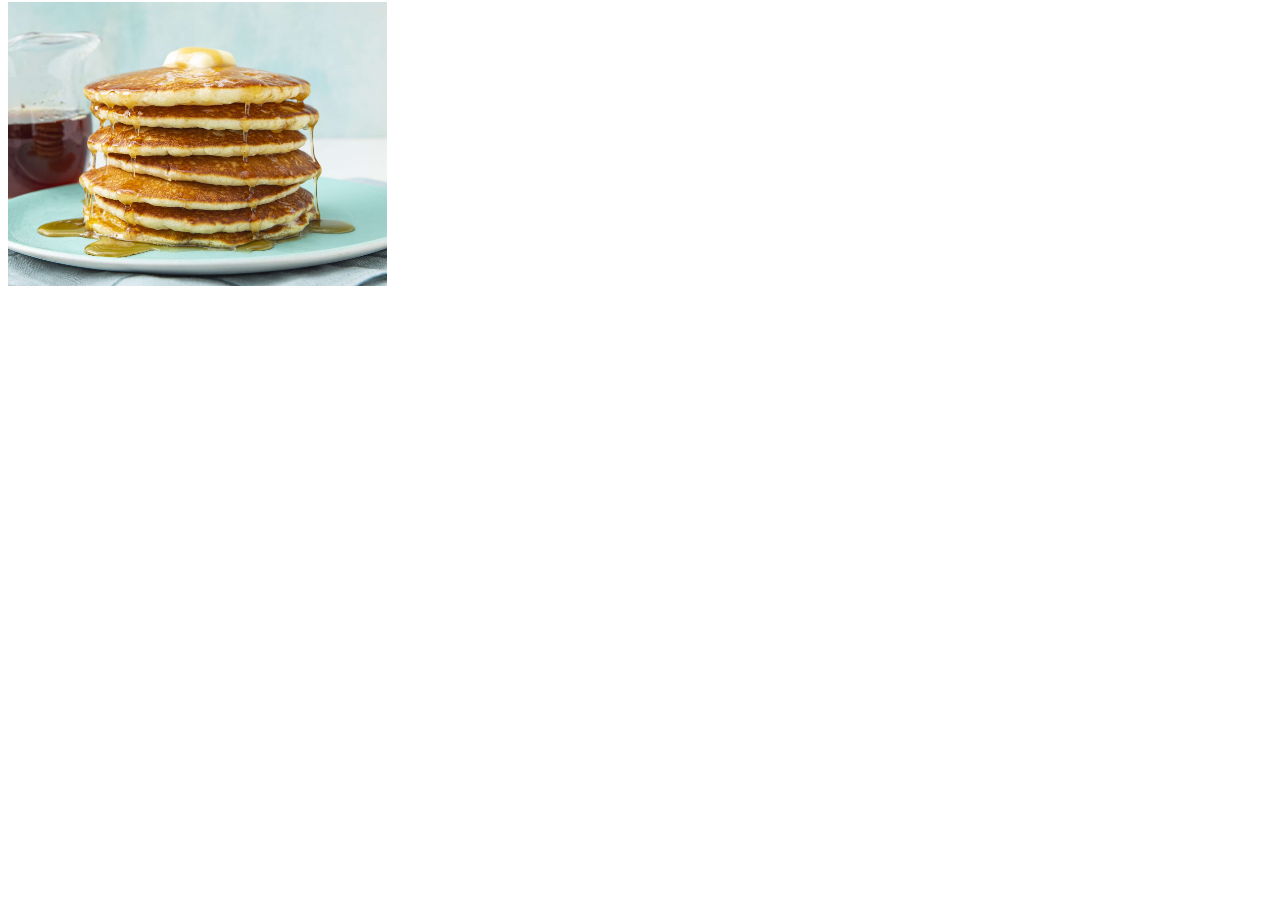
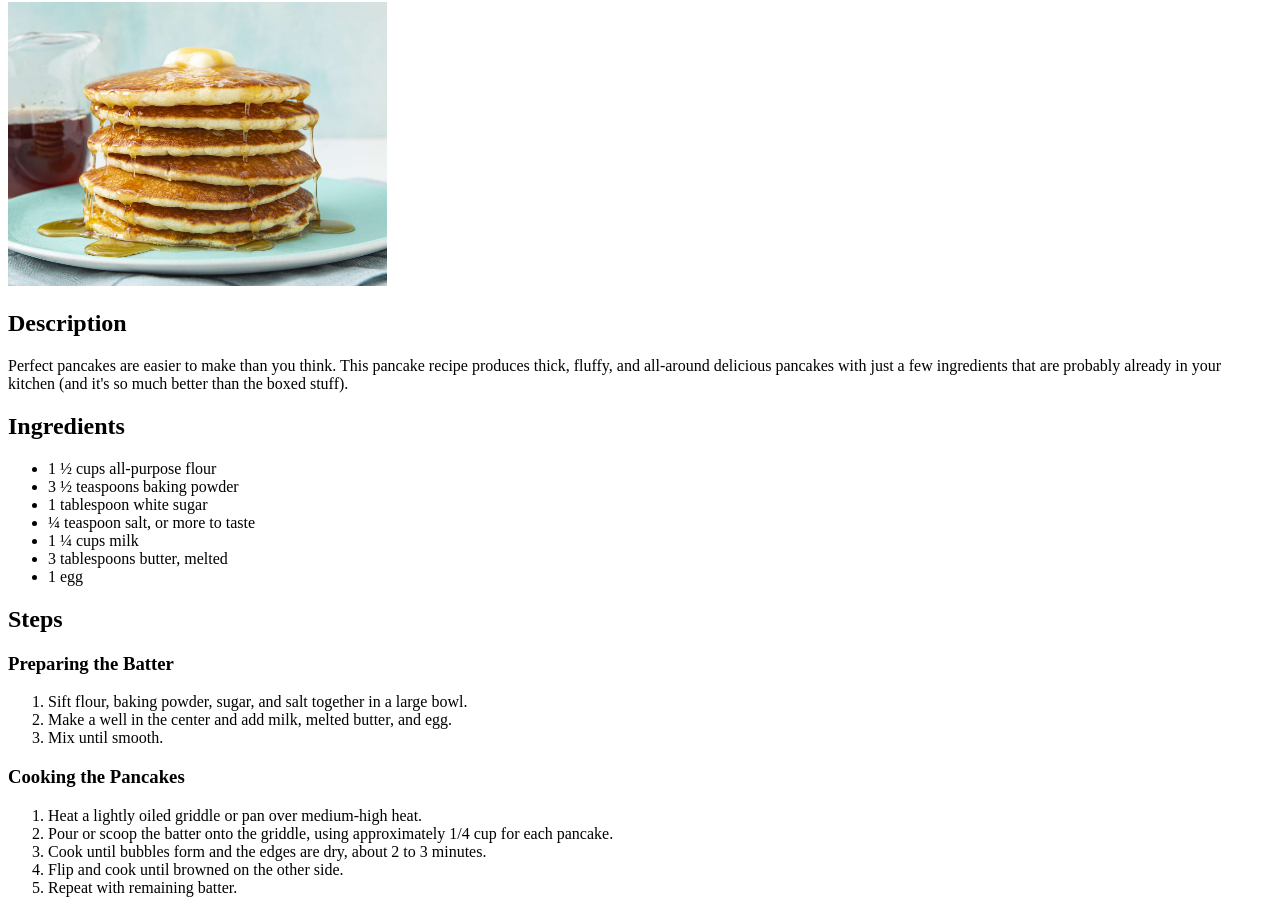
Before and after one commit to Miphrae/odin-recipes, a plain HTML site: page recipes/pancakes.html in a window 1280 px wide. Shown: the part 78-991 px from the top of the page. Before the commit the page ends 800 px from the top, so only its background shows below. Drawn offline with Linux system fonts and the light colour scheme.

Commit message:
Finish pancakes.html
Finishing pancakes.html so it has ingredients and steps

```diff
--- a/recipes/pancakes.html
+++ b/recipes/pancakes.html
@@ -8,5 +8,32 @@
 <body>
     <h1>Pancakes</h1>
         <img src="../images/pancakes.jpg" alt="Pancakes" height="30%" width="30%">
+    <h2>Description</h2>
+        <p> Perfect pancakes are easier to make than you think. This pancake recipe produces thick, fluffy, and all-around delicious pancakes with just a few ingredients that are probably already in your kitchen (and it's so much better than the boxed stuff).</p>
+    <h2>Ingredients</h2>
+        <ul>
+            <li>1 ½ cups all-purpose flour</li>
+            <li>3 ½ teaspoons baking powder</li>
+            <li>1 tablespoon white sugar</li>
+            <li>¼ teaspoon salt, or more to taste</li>
+            <li>1 ¼ cups milk</li>
+            <li>3 tablespoons butter, melted</li>
+            <li>1 egg</li>
+        </ul>
+    <h2>Steps</h2>
+        <h3>Preparing the Batter</h3>
+            <ol>
+                <li>Sift flour, baking powder, sugar, and salt together in a large bowl.</li>
+                <li>Make a well in the center and add milk, melted butter, and egg.</li>
+                <li>Mix until smooth.</li>
+            </ol>
+        <h3>Cooking the Pancakes</h3>
+            <ol>
+                <li>Heat a lightly oiled griddle or pan over medium-high heat.</li>
+                <li>Pour or scoop the batter onto the griddle, using approximately 1/4 cup for each pancake.</li>
+                <li>Cook until bubbles form and the edges are dry, about 2 to 3 minutes.</li>
+                <li>Flip and cook until browned on the other side.</li>
+                <li>Repeat with remaining batter.</li>
+            </ol>
 </body>
 </html>
```
